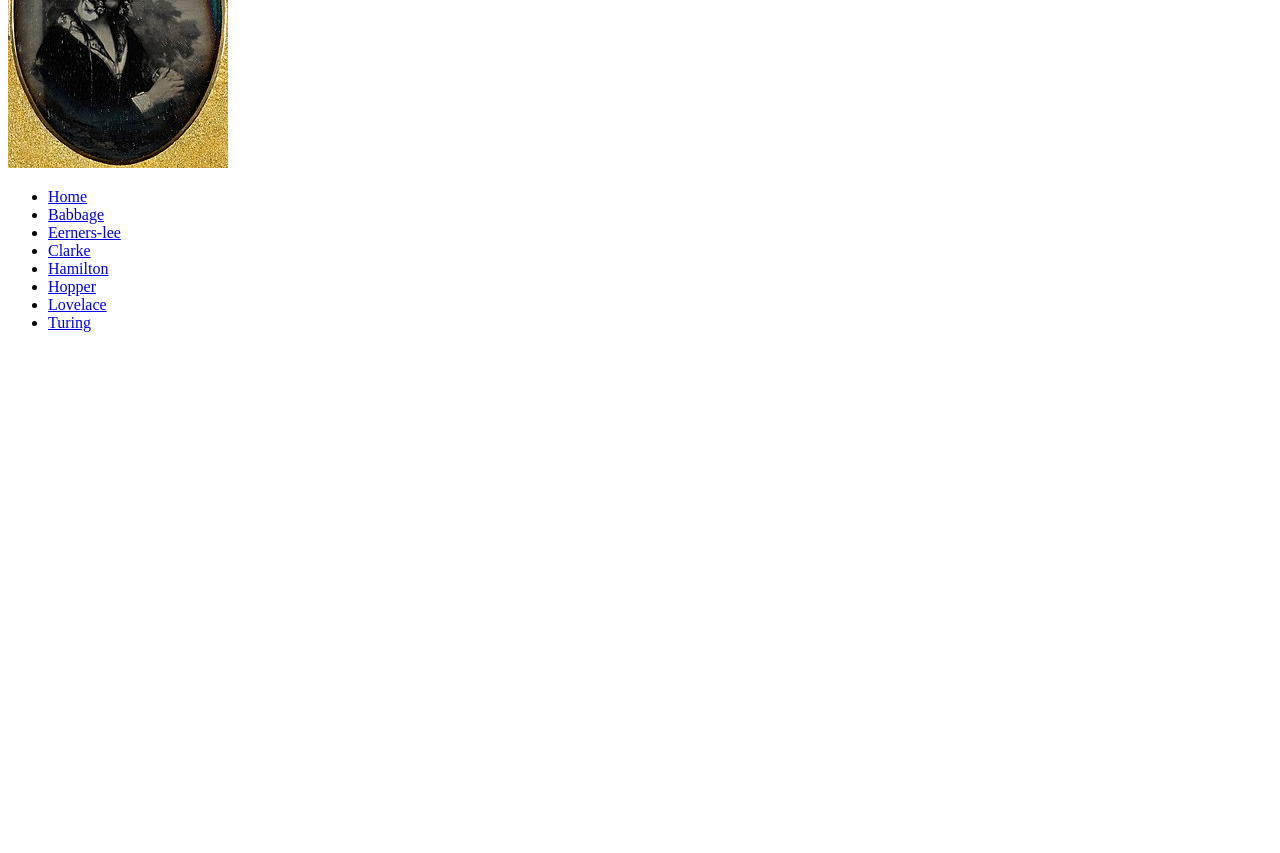
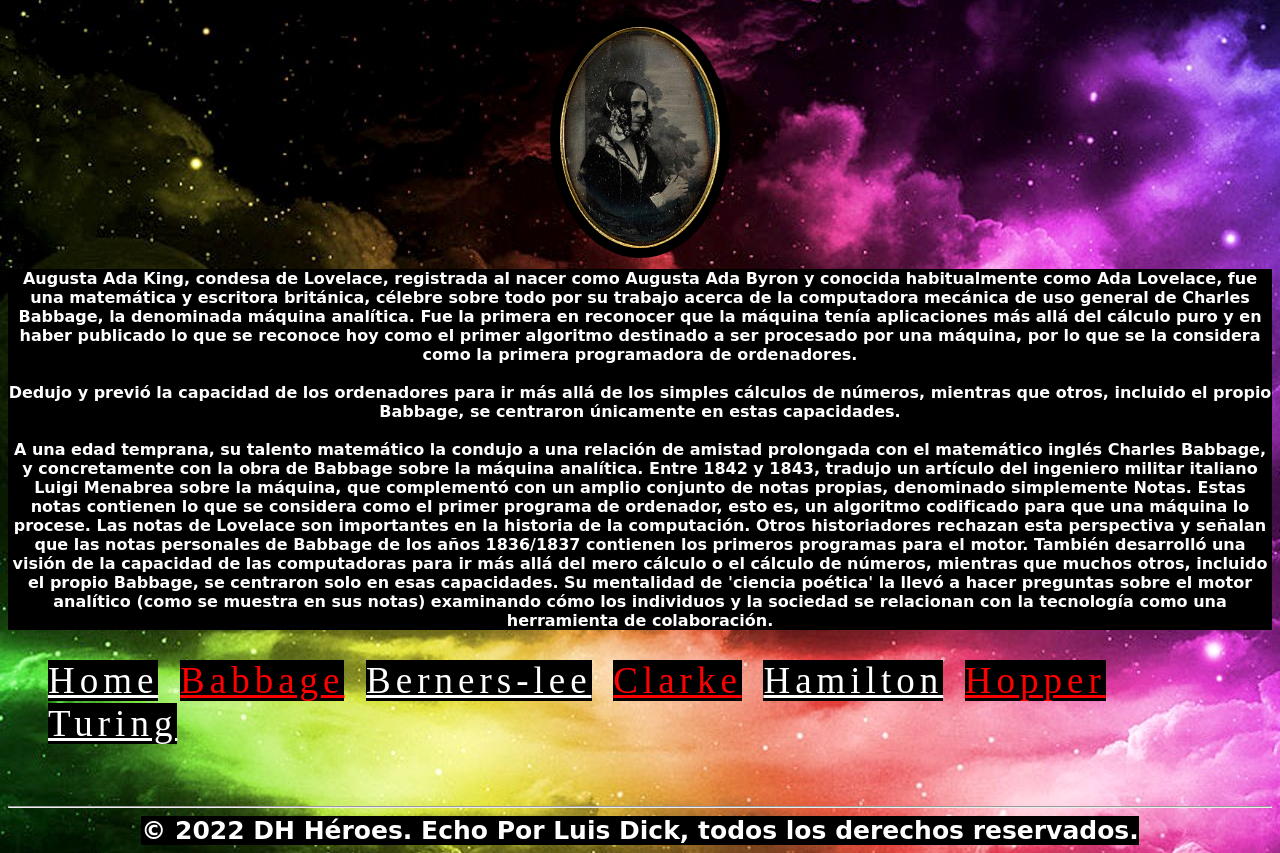
Before and after one commit to Luchito30/DH-Heroes, a website: page views/lovelace.html in a window 1280 px wide. Shown: the part 215-1068 px from the top of the page. Before the commit the page ends 800 px from the top, so only its background shows below. Drawn offline with Linux system fonts and the light colour scheme.

Commit message:
corrige error del nav, se termina pag lovelace

```diff
--- a/public/css/style.css
+++ b/public/css/style.css
@@ -205,6 +205,31 @@ body
                     position: relative;
                     bottom: 50px;
                 }
+.center__img__love
+                {
+                position: relative;
+                text-align: center;
+                bottom: 65px;
+                }
+.love__img
+                {
+                width: 160px;
+                border-top-width: 10px;
+                border-right-width: 10px;
+                border-bottom-width: 10px;
+                border-left-width: 10px;
+                border-top-style: solid;
+                border-right-style: solid;
+                border-bottom-style: solid;
+                border-left-style: solid;
+                border-color: black;
+                border-radius: 50%
+                }
+#love
+                {
+                position: relative;
+                bottom: 58px;
+                }
 .link__color
                 {
                     color: white;
--- a/views/lovelace.html
+++ b/views/lovelace.html
@@ -4,24 +4,43 @@
     <meta charset="UTF-8">
     <meta http-equiv="X-UA-Compatible" content="IE=edge">
     <meta name="viewport" content="width=device-width, initial-scale=1.0">
+    <link rel="icon" sizes="any" href="/img/logo.png">
+    <link rel="stylesheet" href="/css/style.css">
     <title>Lovelace</title>
 </head>
 <body>
-    <h1>Lovelace</h1>
-    <img src="/img/AdaByron.jpg" alt="Foto de Ada Lovelace no encontrada">
 
-    <ul>
-        <li><a href="/">Home</a></li>
-        <li><a href="babbage">Babbage</a></li>
-        <li> <a href="berners-lee">Eerners-lee</a></li>
-        <li><a href="clarke">Clarke</a></li>
-        <li><a href="hamilton">Hamilton</a></li>
-        <li><a href="hopper">Hopper</a></li>
-        <li><a href="lovelace">Lovelace</a></li>
-        <li><a href="turing">Turing</a></li>
-    </ul>
+    <h1 class="titulo__home"><a class="titulo__rojito" href="/"><img class="titulo__img" src="/img/logo.png" alt="Logo"><span class="titulo__rojito">DH</span><span class="titulo__blanco"> Heroes</span></a></h1>
+    <div  class="titulo__heroe"><h2><strong class="titulo__heroe2">Lovelace</strong></h2></div>
+   <div class="center__img__love"><img class="love__img" src="/img/AdaByron.jpg" alt="Foto de Ada Lovelace no encontrada"></div>
 
+   <div class="info" id="love">
+    <strong> Augusta Ada King, condesa de Lovelace, registrada al nacer como Augusta Ada Byron y conocida habitualmente como Ada Lovelace, fue una matemática y escritora británica, célebre sobre todo por su trabajo acerca de la computadora mecánica de uso general de Charles Babbage, la denominada máquina analítica. Fue la primera en reconocer que la máquina tenía aplicaciones más allá del cálculo puro y en haber publicado lo que se reconoce hoy como el primer algoritmo destinado a ser procesado por una máquina, por lo que se la considera como la primera programadora de ordenadores. <br><br>
+    Dedujo y previó la capacidad de los ordenadores para ir más allá de los simples cálculos de números, mientras que otros, incluido el propio Babbage, se centraron únicamente en estas capacidades. <br><br>
+    A una edad temprana, su talento matemático la condujo a una relación de amistad prolongada con el matemático inglés Charles Babbage, y concretamente con la obra de Babbage sobre la máquina analítica. Entre 1842 y 1843, tradujo un artículo del ingeniero militar italiano Luigi Menabrea sobre la máquina, que complementó con un amplio conjunto de notas propias, denominado simplemente Notas. Estas notas contienen lo que se considera como el primer programa de ordenador, esto es, un algoritmo codificado para que una máquina lo procese. Las notas de Lovelace son importantes en la historia de la computación. Otros historiadores rechazan esta perspectiva y señalan que las notas personales de Babbage de los años 1836/1837 contienen los primeros programas para el motor. También desarrolló una visión de la capacidad de las computadoras para ir más allá del mero cálculo o el cálculo de números, mientras que muchos otros, incluido el propio Babbage, se centraron solo en esas capacidades. Su mentalidad de 'ciencia poética' la llevó a hacer preguntas sobre el motor analítico (como se muestra en sus notas) examinando cómo los individuos y la sociedad se relacionan con la tecnología como una herramienta de colaboración.
+          </strong>
+  </div>
 
+  <nav>
+
+      <ul class="navega" >
+          <li><a class="link__color" id="color" href="/">Home</a></li>
+          <li><a class="link__color2" id="color" href="babbage">Babbage</a></li>
+          <li><a class="link__color" id="color" href="berners-lee">Berners-lee</a></li>
+          <li><a class="link__color2" id="color" href="clarke">Clarke</a></li>
+          <li><a class="link__color" id="color" href="hamilton">Hamilton</a></li>
+          <li><a class="link__color2" id="color" href="hopper">Hopper</a></li>
+          <li><a class="link__color" id="color" href="turing">Turing</a></li>
+      </ul>
+</nav>
+</body>
+<footer>
+  <hr >
+  <div>
+  <div class="copyright"><strong class="footer__estilo">&copy 2022 DH Héroes. Echo Por Luis Dick, todos los derechos reservados.</strong>
+  </div>
+</div>
+</footer>
 
 </body>
 </html>
```
Also changed, not shown: views/babbage.html (+1 -1 lines), views/clarke.html (+1 -1 lines), views/hamilton.html (+1 -1 lines), views/hopper.html (+1 -1 lines), views/index.html (+1 -1 lines).
